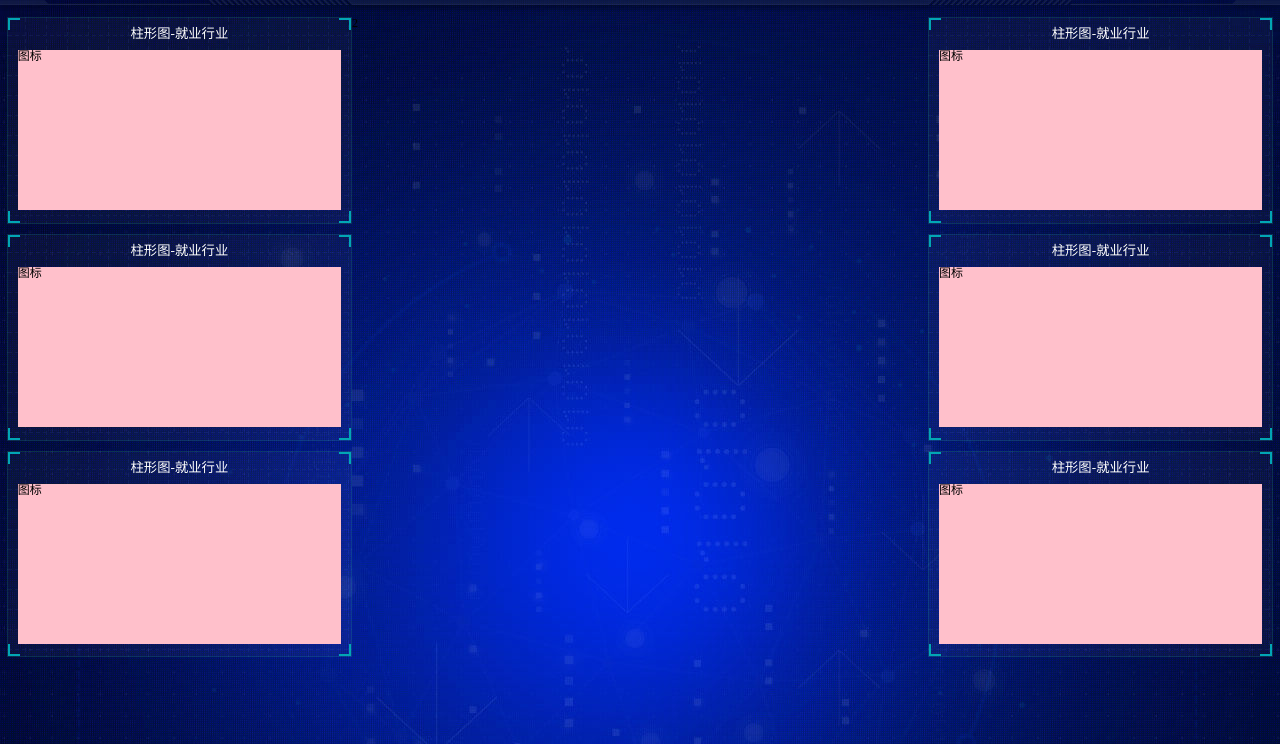
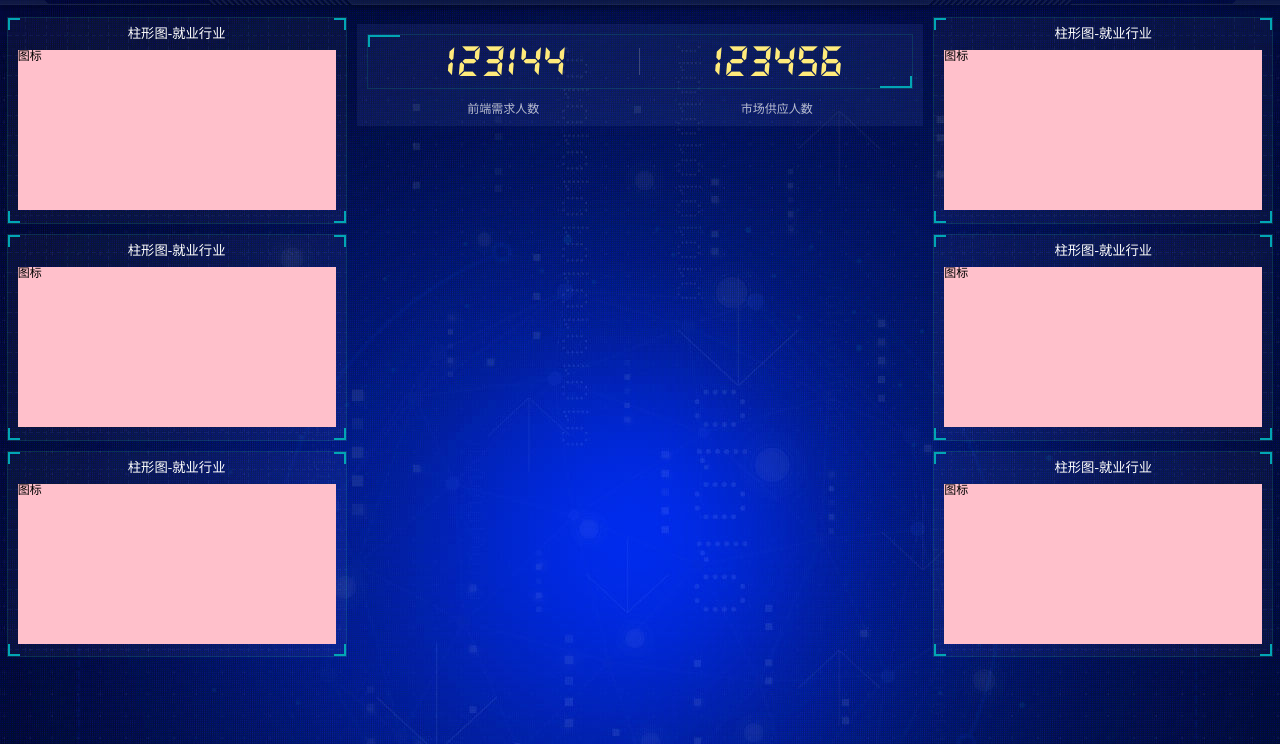
Before and after one commit to JUST-Limbo/ECharts-learn, a plain HTML site: page mycharts/index.html in a window 1280 px wide. Shown: the part 56-800 px from the top of the page. Drawn offline with Linux system fonts and the light colour scheme.

Commit message:
2021年1月14日20:47:08

```diff
--- a/mycharts/css/index.less
+++ b/mycharts/css/index.less
@@ -2,6 +2,13 @@
   margin: 0;
   padding: 0;
   box-sizing: border-box;
+}
+li {
+  list-style: none;
+}
+@font-face {
+  font-family: electronicFont;
+  src: url(../font/DS-DIGIT.TTF);
 }
 body {
   background: url(../images/bg.jpg) no-repeat top center;
@@ -32,11 +39,12 @@ header {
   min-width: 1024px;
   max-width: 1920px;
   margin: 0 auto;
-  padding: 0.125rem 0.125rem 0;
+  padding: 0.125rem 0.125rem;
   .column {
     flex: 3;
     &:nth-child(2) {
       flex: 5;
+      margin: 0.125rem 0.1875rem;
     }
     &:nth-child(3) {
       flex: 3;
@@ -94,18 +102,81 @@ header {
           border-bottom: 2px solid #02a6b5;
         }
       }
-      h2{
-        height: .6rem;
+      h2 {
+        height: 0.6rem;
         color: #fff;
-        line-height: .6rem;
+        line-height: 0.6rem;
         text-align: center;
-        font-size: .25rem;
+        font-size: 0.25rem;
         font-weight: 400;
       }
-      .chart{
+      .chart {
         height: 3rem;
         background-color: pink;
       }
     }
   }
 }
+.no {
+  background-color: rgba(101, 132, 226, 0.1);
+  padding: 0.1875rem;
+  .no-hd {
+    position: relative;
+    border: 1px solid rgba(25, 186, 139, 0.17);
+    &::before {
+      position: absolute;
+      top: 0;
+      left: 0;
+      content: "";
+      width: 30px;
+      height: 10px;
+      border-top: 2px solid #02a6b5;
+      border-left: 2px solid #02a6b5;
+    }
+    &::after {
+      position: absolute;
+      bottom: 0;
+      right: 0;
+      content: "";
+      width: 30px;
+      height: 10px;
+      border-bottom: 2px solid #02a6b5;
+      border-right: 2px solid #02a6b5;
+    }
+    ul {
+      display: flex;
+      li {
+        position: relative;
+        flex: 1;
+        line-height: 1rem;
+        font-size: 0.875rem;
+        color: #ffeb7b;
+        text-align: center;
+        font-family: "electronicFont";
+        &:nth-child(1):after {
+          content: "";
+          position: absolute;
+          top: 25%;
+          right: 0;
+          height: 50%;
+          width: 1px;
+          background: rgba(255, 255, 255, 0.2);
+        }
+      }
+    }
+  }
+  .no-bd {
+    ul {
+      display: flex;
+      li {
+        flex: 1;
+        text-align: center;
+        color: rgba(255, 255, 255, 0.7);
+        font-size: 0.225rem;
+        height: 0.5rem;
+        line-height: 0.5rem;
+        padding-top: 0.125rem;
+      }
+    }
+  }
+}
--- a/mycharts/index.html
+++ b/mycharts/index.html
@@ -31,7 +31,22 @@
         <div class="panel-footer"></div>
       </div>
     </div>
-    <div class="column">2</div>
+    <div class="column">
+      <div class="no">
+        <div class="no-hd">
+          <ul>
+            <li>123144</li>
+            <li>123456</li>
+          </ul>
+        </div>
+        <div class="no-bd">
+          <ul>
+            <li>前端需求人数</li>
+            <li>市场供应人数</li>
+          </ul>
+        </div>
+      </div>
+    </div>
     <div class="column">
       <div class="panel bar">
         <h2>柱形图-就业行业</h2>
```
Also changed, not shown: mycharts/css/index.css.
